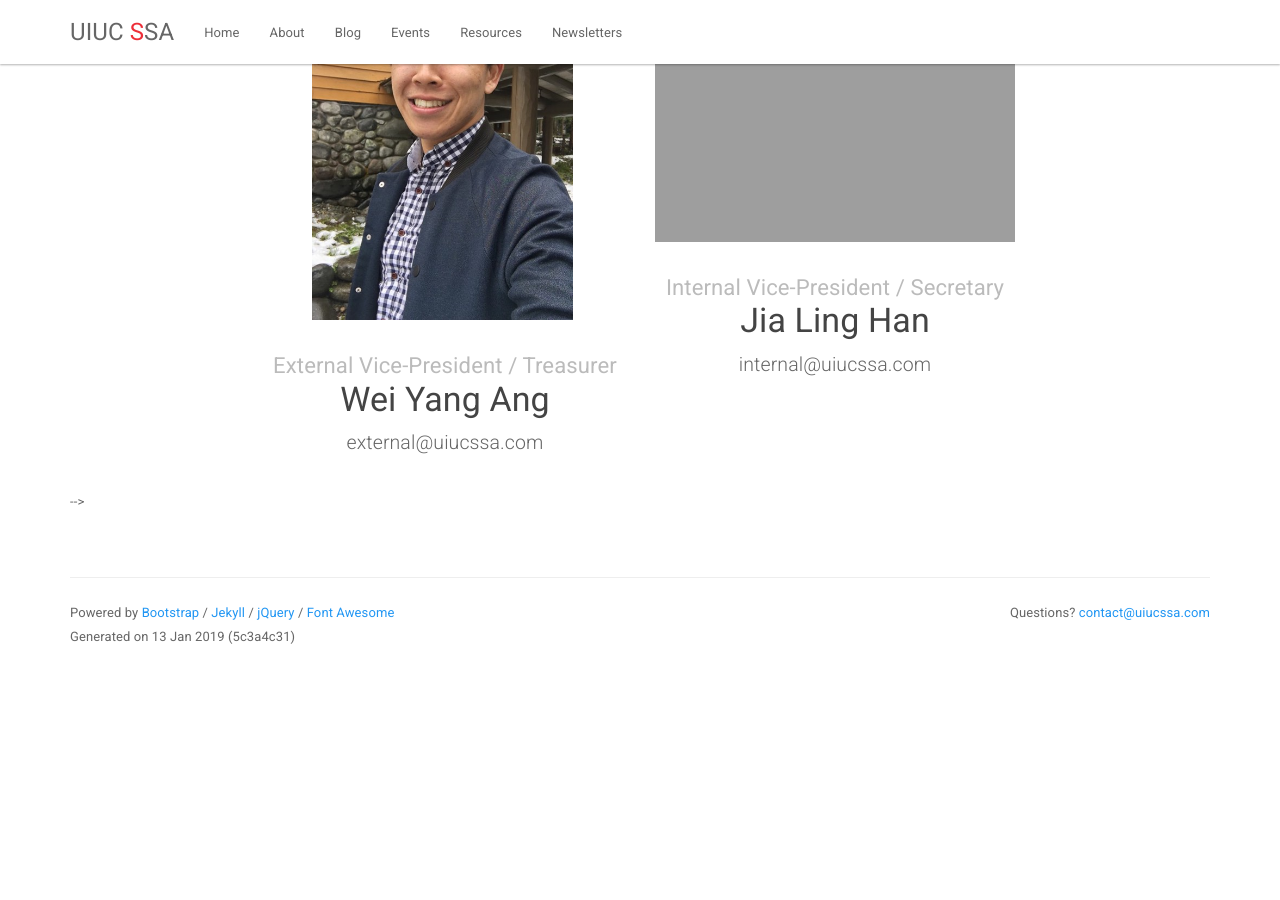
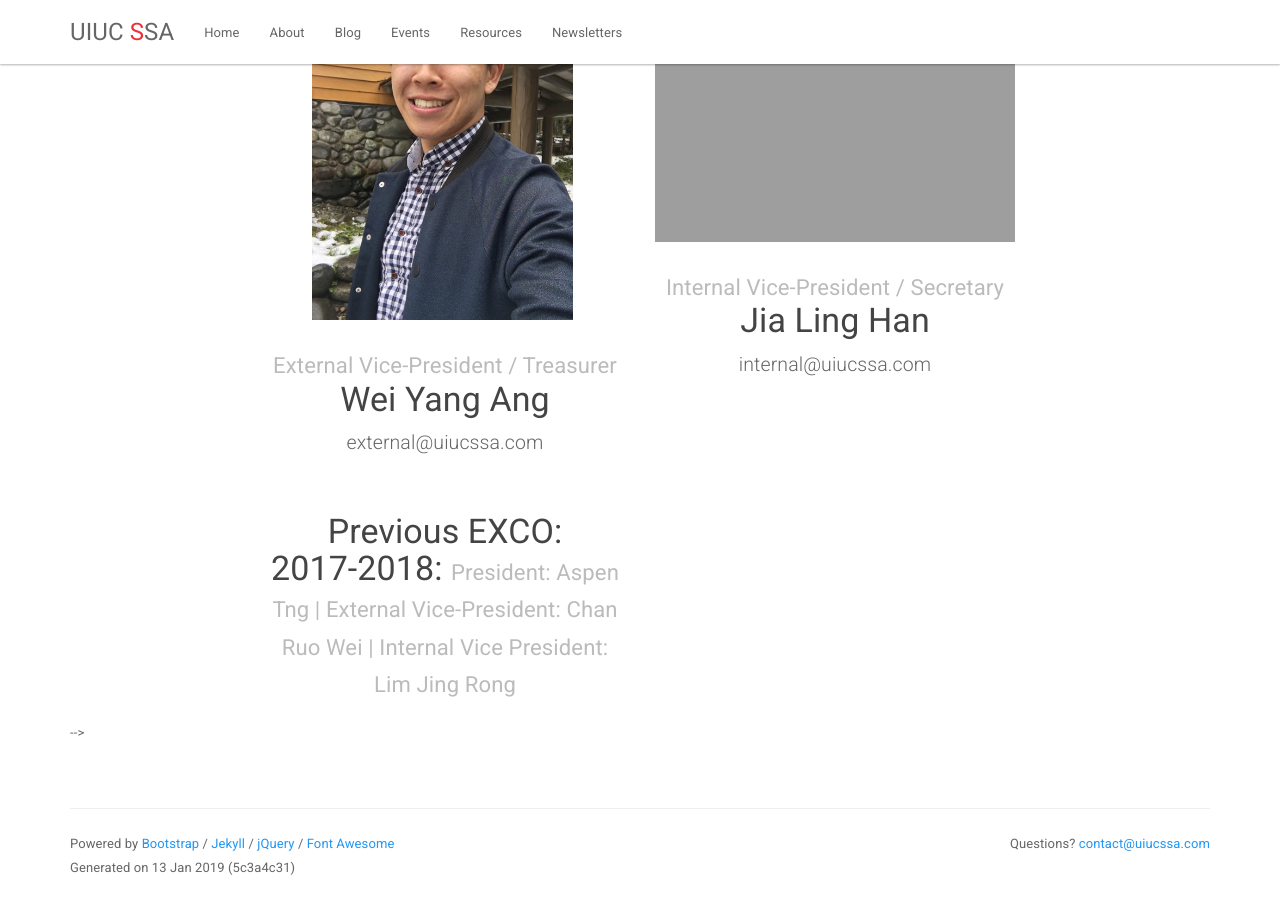
Before and after one commit to uiucssa/uiucssa.github.io, a Jekyll site: the page built from about.html, in a window 1280 px wide and 900 px high, scrolled down 1767 px. Built offline with Jekyll 4.4.1, drawn with Linux system fonts in a browser that asks for light colours; before the commit the page ends 2436 px from its top, so only the background shows below that.

Commit message:
Updated with EXCO 2017-2018

```diff
--- a/about.html
+++ b/about.html
@@ -123,6 +123,15 @@ title: About Us
     <div class="col-md-2">
     </div>
 </div>
+
+<div class="row">
+    <div class="col-md-4 col-md-offset-2" style="padding-bottom: 10px;">
+        <h3 class="text-center">
+           Previous EXCO: <br>
+            2017-2018:  <small> President: Aspen Tng | External Vice-President: Chan Ruo Wei | Internal Vice President: Lim Jing Rong </small><br>
+        </h3>
+    </div>
+</div>
 <!--
 <div class="row" style="padding-bottom: 50px;">
     <div class="col-md-4 col-md-offset-1" style="padding-bottom: 10px;">
```
